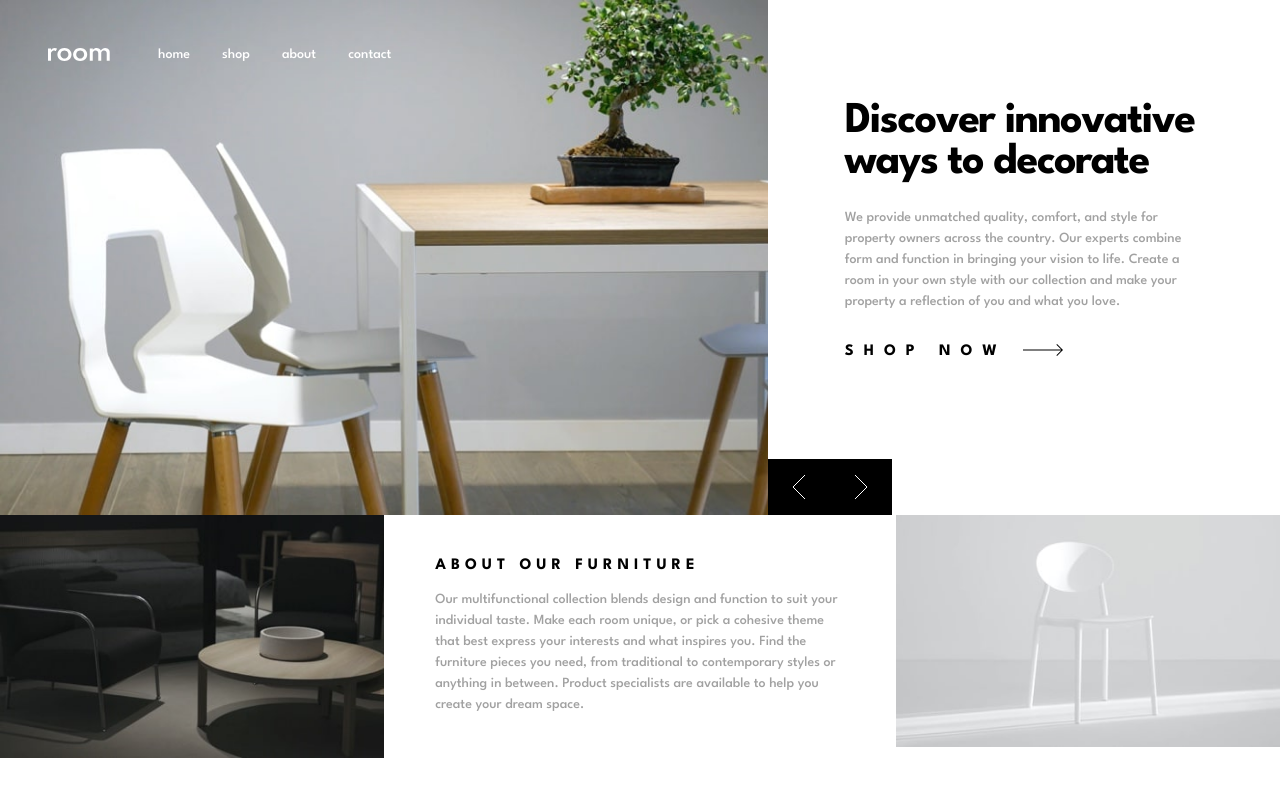
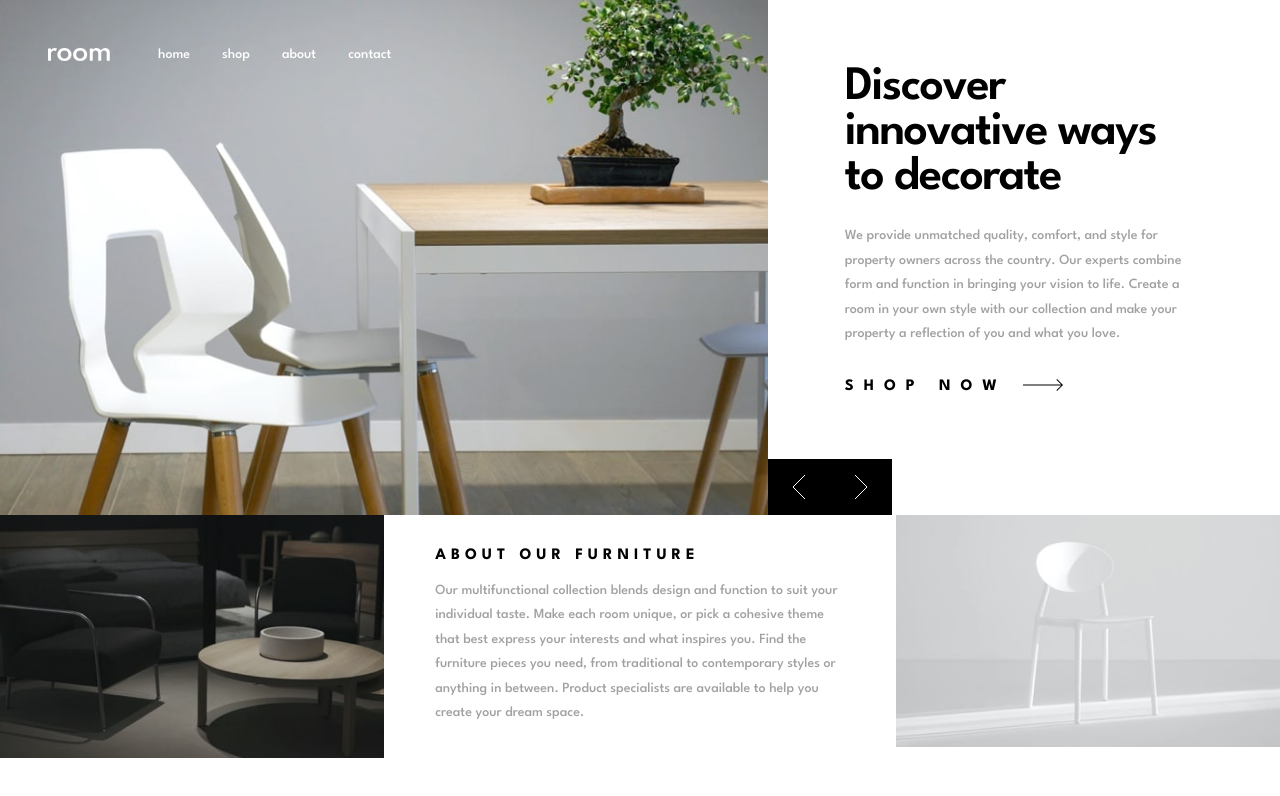
Before and after one commit to AyouubElb/Room-homepage, a Vue app: page / in a window 1280 px wide. Shown: the top 796 px of the page. Built offline with nearby package versions, Linux system fonts and the light colour scheme.

Commit message:
new commit

```diff
--- a/src/components/about-section.vue
+++ b/src/components/about-section.vue
@@ -35,7 +35,7 @@
 
 .about-section-text {
   color: var(--dark-gray-clr);
-  line-height: 1.5;
+  line-height: 1.75;
 }
 
 @media only screen and (max-width: 600px) {
--- a/src/components/description-section.vue
+++ b/src/components/description-section.vue
@@ -87,16 +87,16 @@ const currentContent = computed(() => {
 }
 
 .desc-section-title {
-  font-size: 2.75rem;
+  font-size: 3rem;
   letter-spacing: -1.5px;
-  font-weight: 700;
+  font-weight: 600;
   color: var(--black-clr);
   margin-bottom: 1.5rem;
 }
 
 .desc-section-text {
   color: var(--dark-gray-clr);
-  line-height: 1.5;
+  line-height: 1.75;
   margin-bottom: 2rem;
 }
 
```
